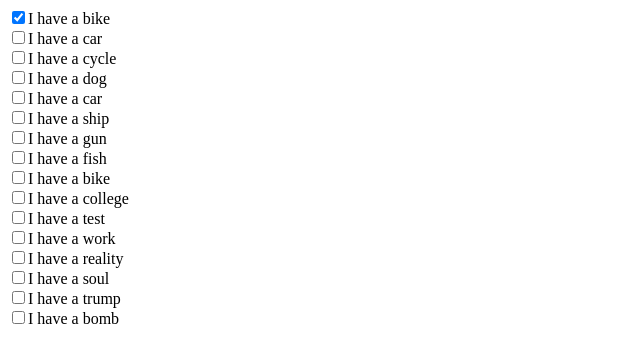
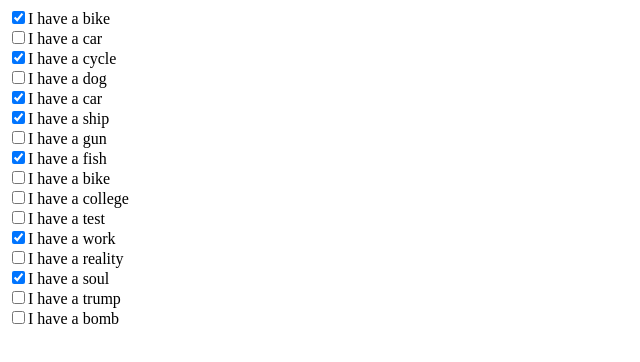
Before and after one commit to jacksonlobo25/present, a plain HTML site: page index.html in a window 1280 px wide. Shown: the whole page, without its empty margins (0-640 px from the left). Drawn offline with Linux system fonts and the light colour scheme.

Commit message:
Update index.html

```diff
--- a/index.html
+++ b/index.html
@@ -3,20 +3,20 @@
 <body>
 
 <form action="">
-<input type="checkbox" name="vehicle1" checked="checked" value="Bike">I have a bike<br>
+<input type="checkbox" name="vehicle1" checked  value="Bike">I have a bike<br>
 <input type="checkbox" name="vehicle2" value="Car">I have a car <br>
-<input type="checkbox" name="vehicle3" value="Bike">I have a cycle<br>
+<input type="checkbox" name="vehicle3"  checked value="Bike">I have a cycle<br>
 <input type="checkbox" name="vehicle4" value="Car">I have a dog <br>
-<input type="checkbox" name="vehicle5" value="Bike">I have a car<br>
-<input type="checkbox" name="vehicle6" value="Car">I have a ship <br>
+<input type="checkbox" name="vehicle5" checked value="Bike">I have a car<br>
+<input type="checkbox" name="vehicle6" checked value="Car">I have a ship <br>
 <input type="checkbox" name="vehicle7" value="Bike">I have a gun<br>
-<input type="checkbox" name="vehicle8" value="Car">I have a fish <br>
+<input type="checkbox" name="vehicle8" checked value="Car">I have a fish <br>
 <input type="checkbox" name="vehicle9" value="Bike">I have a bike<br>
 <input type="checkbox" name="vehiclesdf" value="Car">I have a college <br>
 <input type="checkbox" name="vehicleds" value="Bike">I have a test<br>
-<input type="checkbox" name="vehiclecsa" value="Car">I have a work <br>
+<input type="checkbox" name="vehiclecsa" checked value="Car">I have a work <br>
 <input type="checkbox" name="vehiclecsaf" value="Bike">I have a reality<br>
-<input type="checkbox" name="vehicle123" value="Car">I have a soul <br>
+<input type="checkbox" name="vehicle123" checked value="Car">I have a soul <br>
 <input type="checkbox" name="vehiclewewe" value="Bike">I have a trump<br>
 <input type="checkbox" name="vehicle21333" value="Car">I have a bomb <br>
 </form>
```
